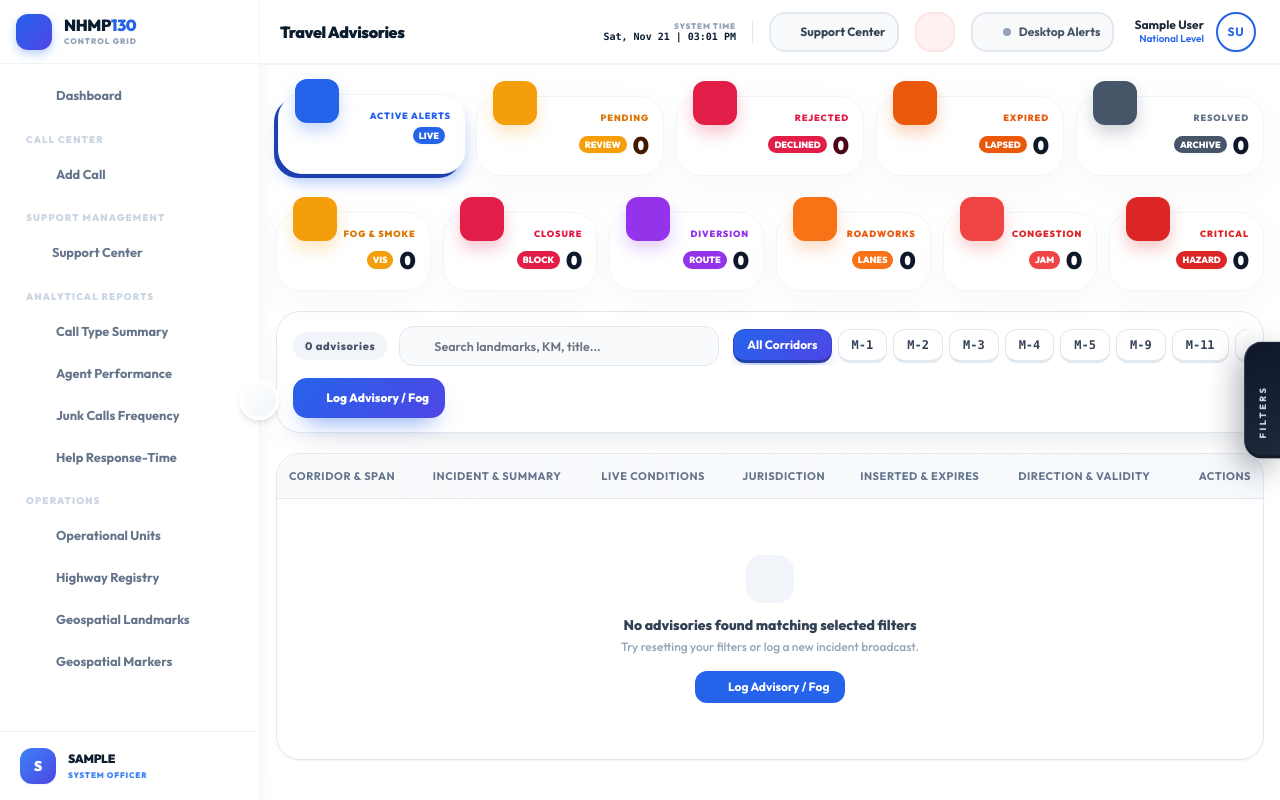
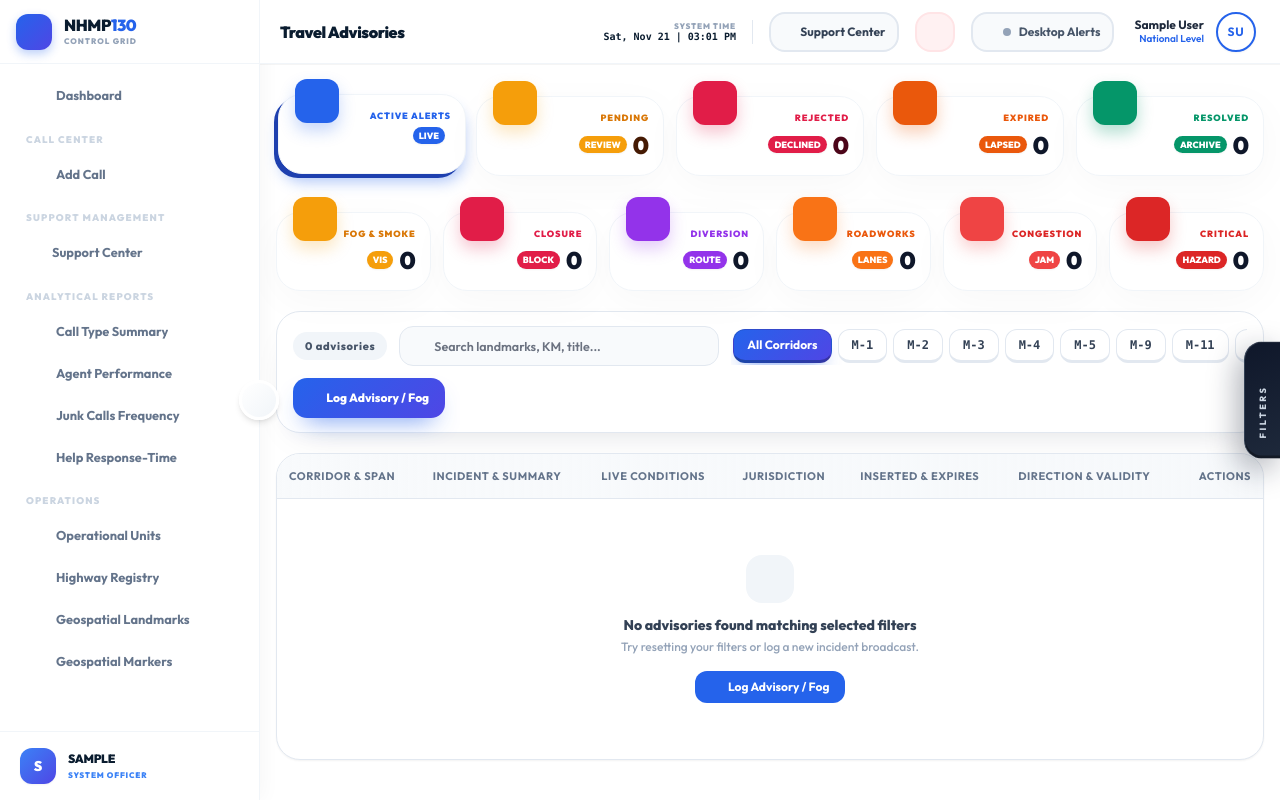
Before and after one commit to safdarhussainpirzado/130, a Laravel app: template resources/views/operations/travel-advisory/index.blade.php in a window 1280 px wide. Run offline with Laravel 12, Linux system fonts and the light colour scheme; the template is opened without the code that fills it, so the values that code supplies are empty; the visitor is signed in with stand-in values (Sample User, id 1); style sheets or scripts are compiled from the project's sources; parts of the project's set-up code (start-up, migrations or seed data) failed here and were passed over; some libraries are stand-ins or nearby versions; some web fonts are replaced.

Commit message:
style(travel-advisory): Resolved status card in green

```diff
--- a/resources/views/operations/travel-advisory/index.blade.php
+++ b/resources/views/operations/travel-advisory/index.blade.php
@@ -109,15 +109,15 @@
         </div>
 
         <div @click="setCardFilter('resolved')"
-            :class="activeCard === 'resolved' ? 'card-3d-active slate' : ''"
+            :class="activeCard === 'resolved' ? 'card-3d-active emerald' : ''"
             class="relative flex flex-col bg-white rounded-2xl xl:rounded-3xl shadow-[0_10px_40px_rgba(0,0,0,0.03)] border border-slate-100 hover:-translate-y-1 transition-all duration-300 cursor-pointer group select-none">
-            <div class="absolute -top-3 sm:-top-4 left-3 sm:left-4 h-8 w-8 sm:h-10 sm:w-10 xl:h-11 xl:w-11 grid place-items-center rounded-xl bg-slate-600 shadow-[0_8px_16px_rgba(71,85,105,0.25)] z-10 text-white">
+            <div class="absolute -top-3 sm:-top-4 left-3 sm:left-4 h-8 w-8 sm:h-10 sm:w-10 xl:h-11 xl:w-11 grid place-items-center rounded-xl shadow-[0_8px_16px_rgba(5,150,105,0.3)] z-10 text-white" style="background:#059669">
                 <i class="fa-solid fa-clock-rotate-left text-xs sm:text-sm"></i>
             </div>
             <div class="p-3 sm:p-3.5 text-right pt-2 relative">
-                <p class="text-[9px] font-black tracking-widest text-slate-500 uppercase truncate">Resolved</p>
+                <p class="text-[9px] font-black tracking-widest uppercase truncate" style="color:#059669">Resolved</p>
                 <div class="flex items-center justify-end gap-1.5 mt-1">
-                    <span class="text-[9px] font-black text-white bg-slate-600 px-1.5 py-0.5 rounded-full shadow-sm shrink-0">ARCHIVE</span>
+                    <span class="text-[9px] font-black text-white px-1.5 py-0.5 rounded-full shadow-sm shrink-0" style="background:#059669">ARCHIVE</span>
                     <h4 class="text-xl sm:text-2xl font-black text-slate-900 truncate" x-text="metrics.expired_resolved || 0"></h4>
                 </div>
             </div>
```
